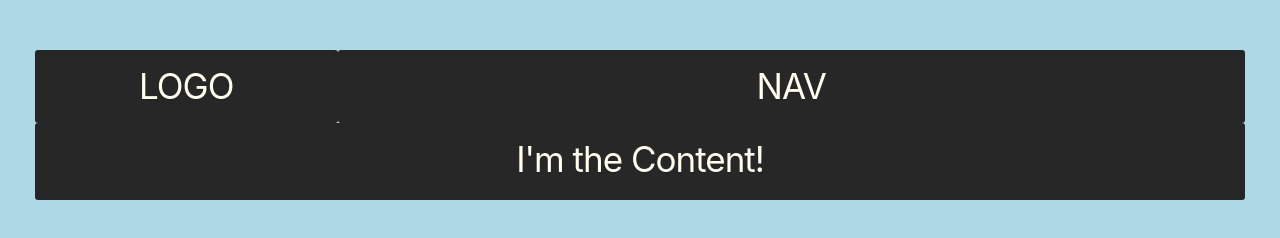
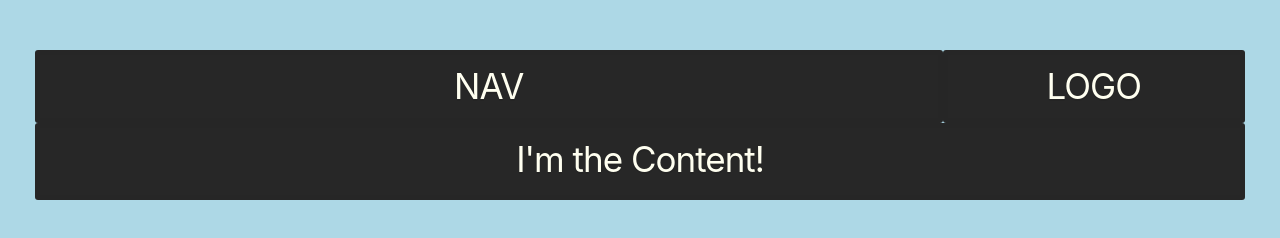
Before and after one commit to lmerkure/front-end-interview, a plain HTML site: page position-elements/index.html in a window 1280 px wide. Drawn offline with nearby package versions, Linux system fonts and the light colour scheme.

Commit message:
Order change

```diff
--- a/position-elements/index.html
+++ b/position-elements/index.html
@@ -11,9 +11,9 @@
 
 <body>
     <div class="row">
-        <div class="item logo col-md-3">LOGO</div>
-        <div class="item nav col-md-9">NAV</div>
-        <div class="item content col-md-12">
+        <div class="item logo col-md-3 order-1">LOGO</div>
+        <div class="item nav col-md-9 order-0">NAV</div>
+        <div class="item content col-md-12 order-2">
             <p>I'm the Content!</p>
         </div>
     </div>
```
